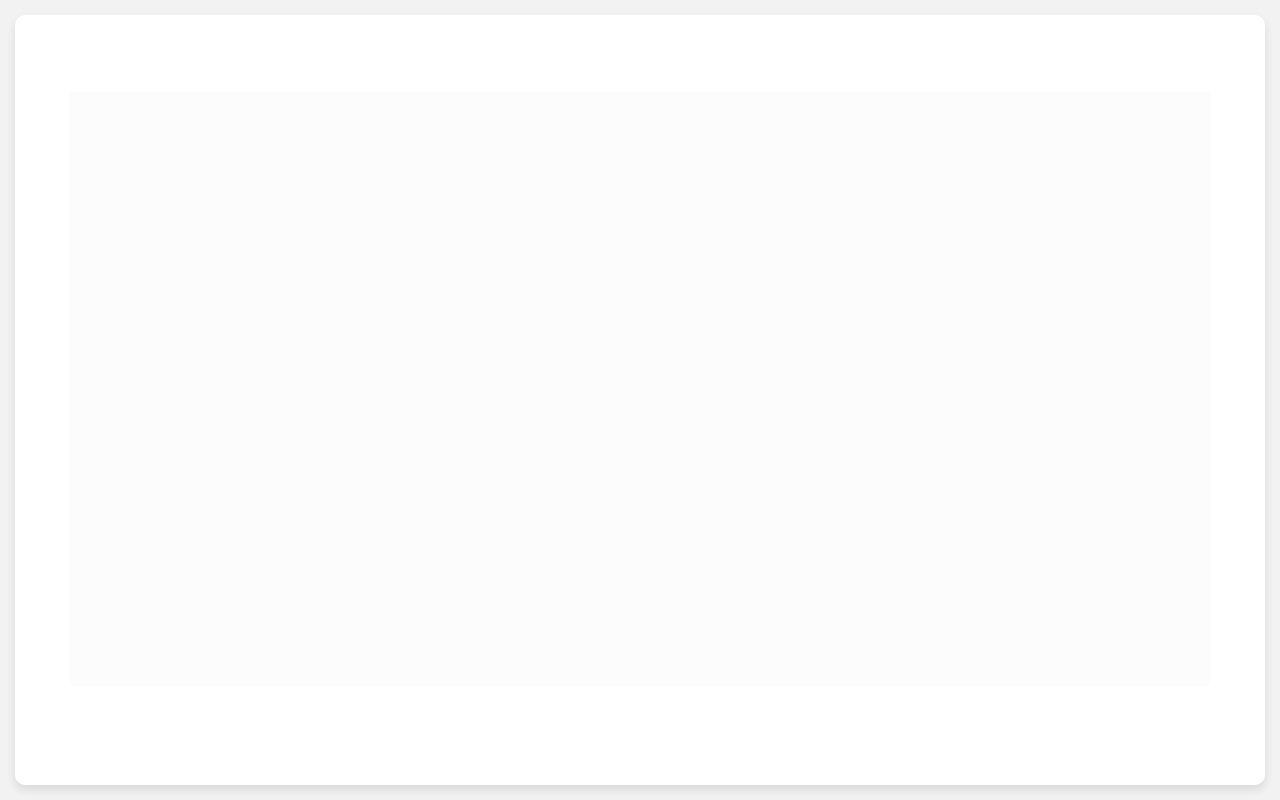
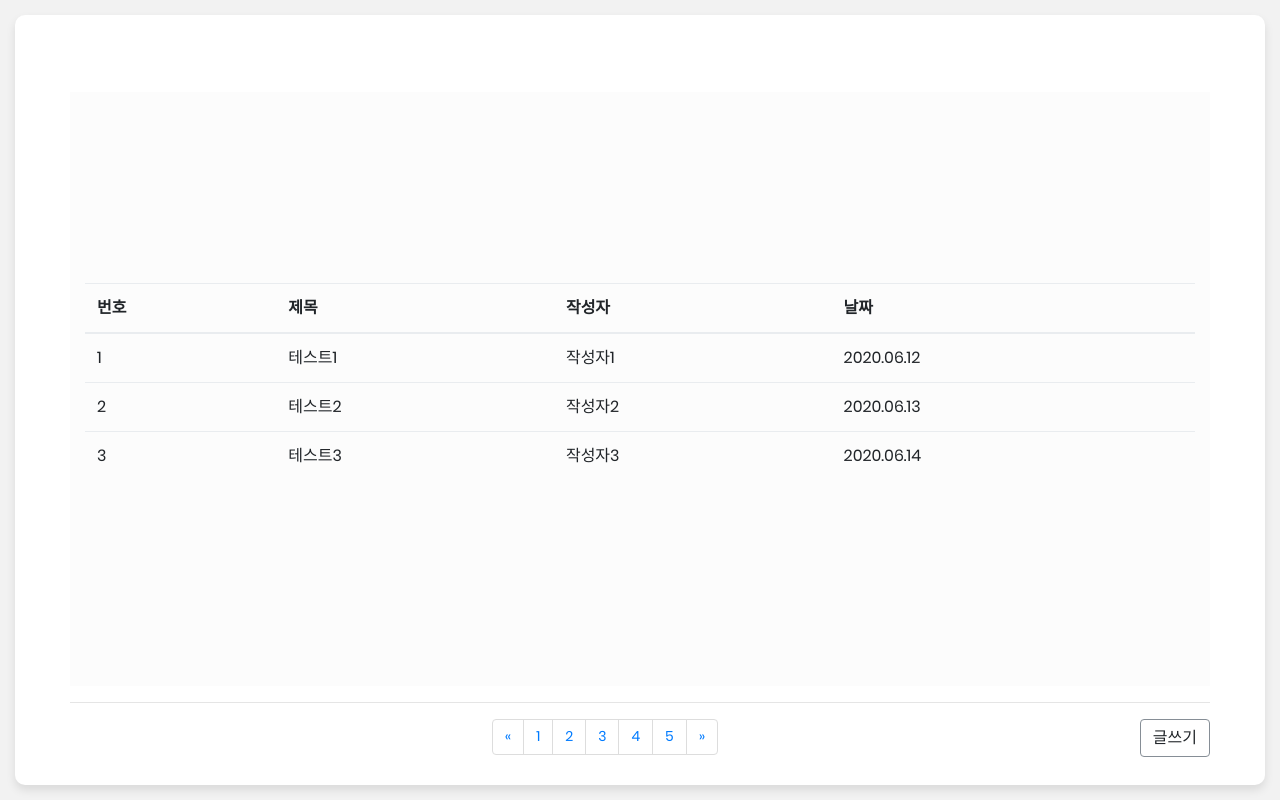
Before and after one commit to MapleFactory/MemoFrontServer, a plain HTML site: page memo.html in a window 1280 px wide. Drawn offline with Linux system fonts and the light colour scheme.

Commit message:
메모 테이블 추가

```diff
--- a/memo.html
+++ b/memo.html
@@ -33,8 +33,62 @@
 		<div class="memo-container">
 			<div class="memo-background">
 				<div class="memo-noticeBoard">
+					<table class="table table-hover">
+						<thead>
+						<tr>
+							<th>번호</th>
+							<th>제목</th>
+							<th>작성자</th>
+							<th>날짜</th>
+						</tr>
+						</thead>
+						<tbody>
+						<tr>
+							<td>1</td>
+							<td>테스트1</td>
+							<td>작성자1</td>
+							<td>2020.06.12</td>
+						</tr>
+						<tr>
+							<td>2</td>
+							<td>테스트2</td>
+							<td>작성자2</td>
+							<td>2020.06.13</td>
+						</tr>
+						<tr>
+							<td>3</td>
+							<td>테스트3</td>
+							<td>작성자3</td>
+							<td>2020.06.14</td>
+						</tr>
+						</tbody>
+					</table>
+				</div>
 
-				</div>
+				<hr/>
+				<a class="btn btn-outline-secondary pull-right"	>글쓰기</a>
+
+				<nav aria-label="Page navigation example">
+					<ul class="pagination justify-content-center">
+					  <li class="page-item">
+						<a class="page-link" href="#" aria-label="Previous">
+						  <span aria-hidden="true">&laquo;</span>
+						  <span class="sr-only">Previous</span>
+						</a>
+					  </li>
+					  <li class="page-item"><a class="page-link" href="#">1</a></li>
+					  <li class="page-item"><a class="page-link" href="#">2</a></li>
+					  <li class="page-item"><a class="page-link" href="#">3</a></li>
+					  <li class="page-item"><a class="page-link" href="#">4</a></li>
+					  <li class="page-item"><a class="page-link" href="#">5</a></li>
+					  <li class="page-item">
+						<a class="page-link" href="#" aria-label="Next">
+						  <span aria-hidden="true">&raquo;</span>
+						  <span class="sr-only">Next</span>
+						</a>
+					  </li>
+					</ul>
+				  </nav>
 			</div>
 		</div>
 	</div>
```
Also changed, not shown: css/main.css (line endings or trailing spaces).
